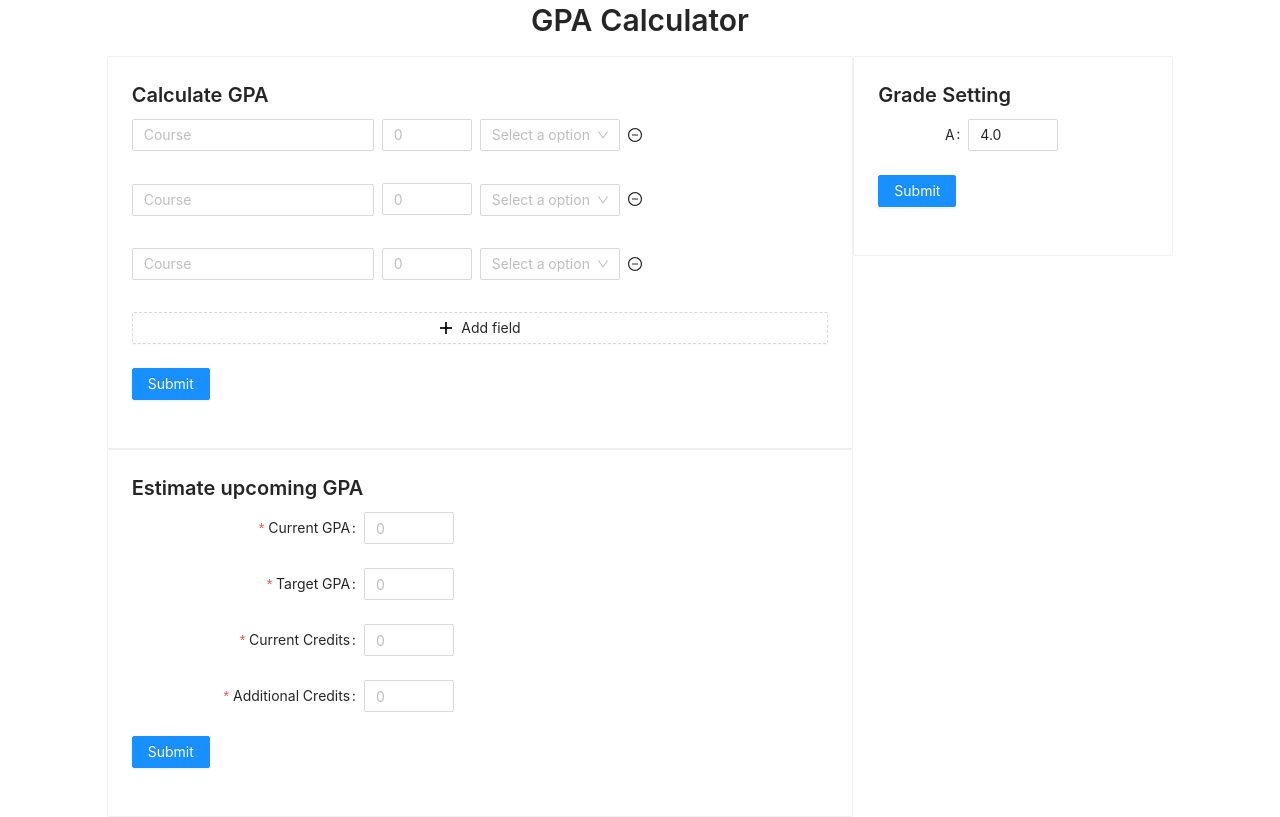
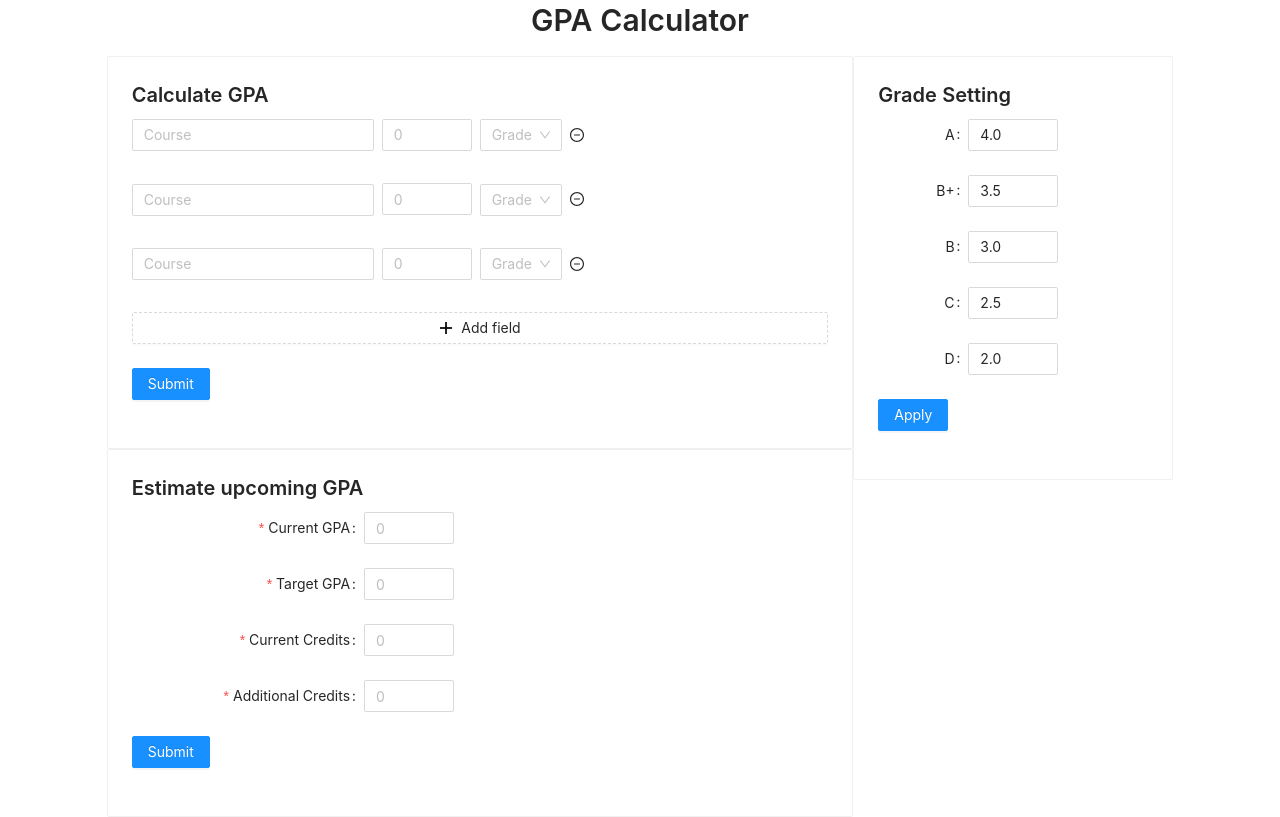
Before and after one commit to Okamon0427/gpa-calculator, a React (Create React App) app: page / in a window 1280 px wide. Built offline with nearby package versions, Linux system fonts and the light colour scheme.

Commit message:
Added state for grade score

```diff
--- a/src/App.tsx
+++ b/src/App.tsx
@@ -8,10 +8,19 @@ import 'antd/dist/antd.css'
 
 const { Title } = Typography;
 
+const initialGrades = [
+  { letter: 'A', score: 4.0 },
+  { letter: 'B+', score: 3.5 },
+  { letter: 'B', score: 3.0 },
+  { letter: 'C', score: 2.5 },
+  { letter: 'D', score: 2.0 },
+];
+
 const App: React.FC = () => {
   const [credit, setCredit] = useState<number>(0);
   const [GPA, setGPA] = useState<number>(0);
   const [additionalGPA, setAdditionalGPA] = useState<number>(0);
+  const [grades, setGrades] = useState(initialGrades);
 
   const onSubmit1 = (values: any) => {
     // add score object in couurses arrays
@@ -32,7 +41,11 @@ const App: React.FC = () => {
   };
 
   const onSubmit3 = (values: any) => {
-    console.log(values);
+    const newGrades = grades.map((grade: any) => {
+      grade.score = values[grade.letter];
+      return grade;
+    });
+    setGrades(newGrades);
   }
 
   return (
@@ -51,6 +64,7 @@ const App: React.FC = () => {
             onSubmit={onSubmit1}
             credit={credit}
             GPA={GPA}
+            grades={grades}
           />
           <GPAPredictForm
             onSubmit={onSubmit2}
@@ -58,7 +72,7 @@ const App: React.FC = () => {
           />
         </Col>
         <Col xs={0} md={6}>
-          <GradeExample onSubmit={onSubmit3} />
+          <GradeExample onSubmit={onSubmit3} grades={grades} />
         </Col>
         <Col xs={0} md={1} lg={2} />
       </Row>
--- a/src/components/GPAForm.tsx
+++ b/src/components/GPAForm.tsx
@@ -7,10 +7,11 @@ const { Text, Title } = Typography;
 interface Props {
   onSubmit: (values: any) => void;
   credit: number,
-  GPA: number
+  GPA: number,
+  grades: any
 }
 
-const GPAForm: React.FC<Props> = ({ onSubmit, credit, GPA }: Props) => {
+const GPAForm: React.FC<Props> = ({ onSubmit, credit, GPA, grades }: Props) => {
   return (
     <Card>
       <Title level={4}>Calculate GPA</Title>
@@ -49,14 +50,17 @@ const GPAForm: React.FC<Props> = ({ onSubmit, credit, GPA }: Props) => {
                     rules={[{ required: true, message: 'Required' }]}
                   >
                     <Select
-                      placeholder="Select a option"
+                      placeholder="Grade"
                       allowClear
                     >
-                      <Option value="A">A</Option>
-                      <Option value="B+">B+</Option>
-                      <Option value="B">B</Option>
-                      <Option value="C">C</Option>
-                      <Option value="D">D</Option>
+                      {grades.map((grade: any, index: number) => (
+                        <Option
+                          key={index}
+                          value={grade.letter}
+                        >
+                          {grade?.letter} ({grade?.score})
+                        </Option>
+                      ))}
                     </Select>
                   </Form.Item>
                   <MinusCircleOutlined onClick={() => remove(field.name)} />
--- a/src/components/GradeExample.tsx
+++ b/src/components/GradeExample.tsx
@@ -9,27 +9,31 @@ const layout = {
 
 interface Props {
   onSubmit: (values: any) => void;
+  grades: any;
 }
 
-const GradeExample: React.FC<Props> = ({ onSubmit }: Props) => {
+const GradeExample: React.FC<Props> = ({ onSubmit, grades }: Props) => {
   return (
     <Card>
       <Title level={4}>Grade Setting</Title>
       <Form
         {...layout}
-        name="basic"
+        name="grades"
         onFinish={onSubmit}
       >
-        <Form.Item
-          label="A"
-          name="A"
-          initialValue={4.0}
-        >
-          <InputNumber placeholder="4.0" step={0.1} />
-        </Form.Item>
+        {grades.map((grade: any, index: number) => (
+          <Form.Item
+            key={index}
+            label={grade?.letter}
+            name={grade?.letter}
+            initialValue={grade?.score}
+          >
+            <InputNumber step={0.1} />
+          </Form.Item>
+        ))}
         <Form.Item>
           <Button type="primary" htmlType="submit">
-            Submit
+            Apply
           </Button>
         </Form.Item>
       </Form>
```
